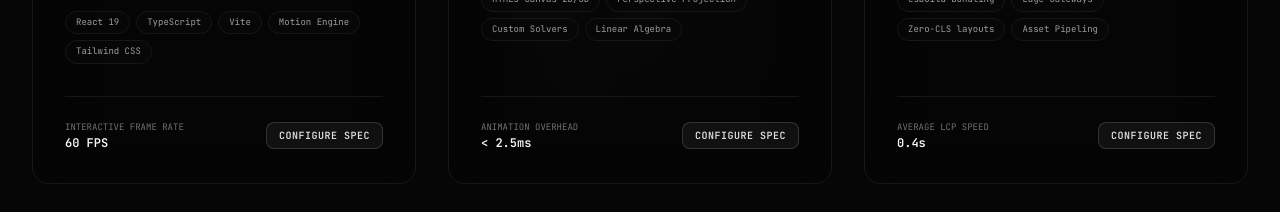
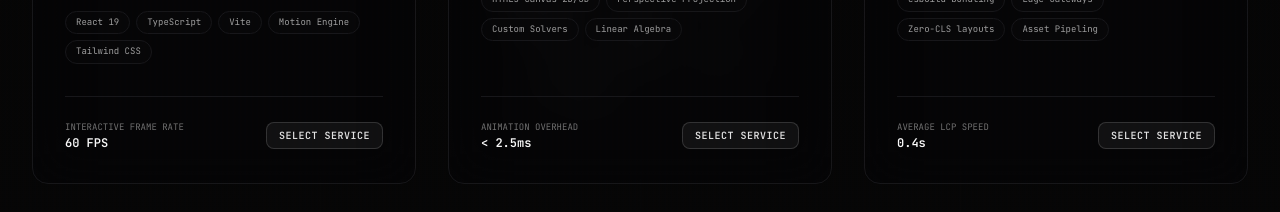
Before and after one commit to Sounaksarkar2005/ONLYWEBB, a React (Vite) app: page / in a window 1280 px wide. Shown: the part 1560-1772 px from the top of the page. Built offline with nearby package versions, Linux system fonts and the light colour scheme; a web font is replaced by a local one.

Commit message:
chore: rename Configure Spec button to Select Service in ServiceCards component

```diff
--- a/src/components/ServiceCards.tsx
+++ b/src/components/ServiceCards.tsx
@@ -205,7 +205,7 @@ export default function ServiceCards({ accentColor, onCardHover, onSelectService
                   onClick={() => onSelectService(service.title)}
                   className={`px-3 py-1.5 rounded-lg border text-[10px] uppercase tracking-wider font-semibold transition-all duration-300 cursor-pointer ${getAccentBg()}`}
                 >
-                  Configure Spec
+                  Select Service
                 </button>
               </div>
             </motion.div>
```
